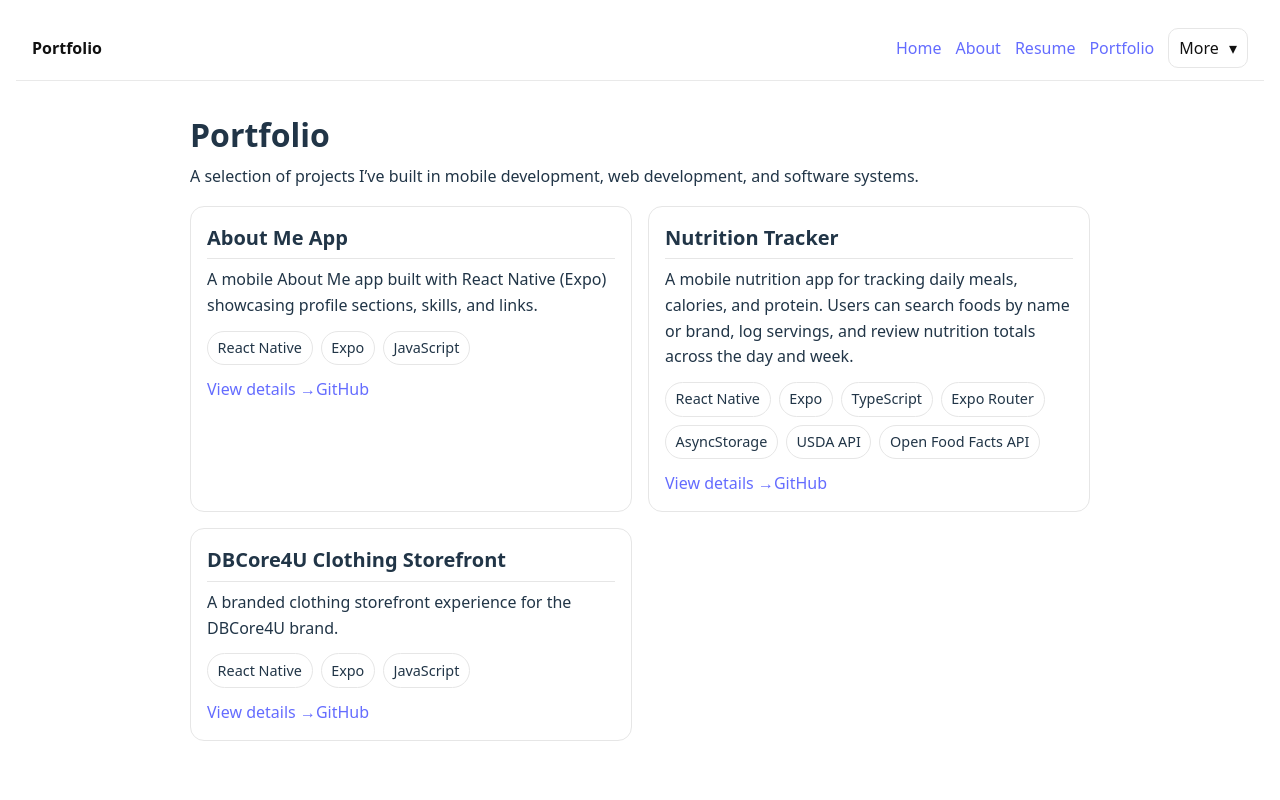
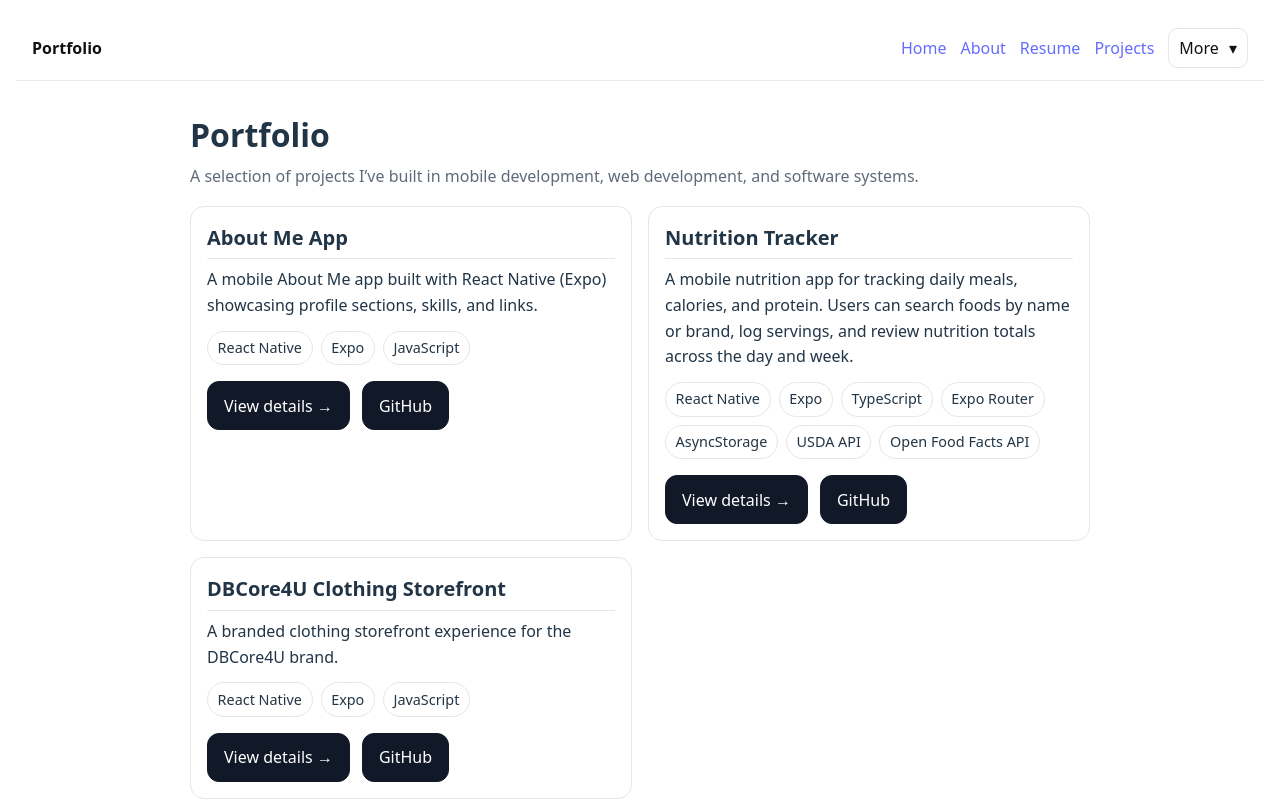
Before and after one commit to isaiahurquilla/Portfolio, a React (Vite) app: page /portfolio in a window 1280 px wide. Shown: the top 800 px of the page. Built offline with nearby package versions, Linux system fonts and the light colour scheme.

Commit message:
linkbuttons

```diff
--- a/src/App.css
+++ b/src/App.css
@@ -380,3 +380,82 @@ label {
     color: #e7e7e7;
   }
 }
+/* ===== Shared UI ===== */
+.muted {
+  color: #5f6b7a;
+}
+
+.btnRow {
+  display: flex;
+  flex-wrap: wrap;
+  gap: 0.75rem;
+  margin-top: 1rem;
+}
+
+.btn {
+  display: inline-flex;
+  align-items: center;
+  justify-content: center;
+  gap: 0.4rem;
+  padding: 0.72rem 1rem;
+  border-radius: 12px;
+  border: 1px solid #111827;
+  background: #111827;
+  color: #ffffff;
+  text-decoration: none;
+  transition: transform 0.16s ease, opacity 0.16s ease, background 0.16s ease;
+}
+
+.btn:hover {
+  color: #ffffff;
+  opacity: 0.95;
+  transform: translateY(-1px);
+}
+
+.btn--secondary {
+  background: #ffffff;
+  color: #111827;
+  border-color: #d7dce3;
+}
+
+.btn--secondary:hover {
+  color: #111827;
+  background: #f6f8fb;
+}
+
+.projectHeader {
+  margin-top: 1rem;
+}
+
+.projectHeader h1 {
+  margin-top: 0;
+}
+
+
+@media (prefers-color-scheme: dark) {
+  .muted {
+    color: #a9b3c1;
+  }
+
+  .btn {
+    background: #e7e7e7;
+    color: #0b0d12;
+    border-color: #e7e7e7;
+  }
+
+  .btn:hover {
+    color: #0b0d12;
+    background: #f3f4f6;
+  }
+
+  .btn--secondary {
+    background: #0f1218;
+    color: #e7e7e7;
+    border-color: #232836;
+  }
+
+  .btn--secondary:hover {
+    color: #e7e7e7;
+    background: #1a2030;
+  }
+}
--- a/src/components/Navbar.jsx
+++ b/src/components/Navbar.jsx
@@ -45,7 +45,7 @@ export default function Navbar() {
             Resume
           </NavLink>
           <NavLink to="/portfolio" className={linkClass}>
-            Portfolio
+            Projects
           </NavLink>
 
           {/* Dropdown (must include Blog) */}
@@ -106,7 +106,7 @@ export default function Navbar() {
             Resume
           </NavLink>
           <NavLink to="/portfolio" className={linkClass} onClick={closeAll}>
-            Portfolio
+            Projects
           </NavLink>
           <NavLink to="/blog" className={linkClass} onClick={closeAll}>
             Blog
--- a/src/data/projects.js
+++ b/src/data/projects.js
@@ -1,4 +1,3 @@
-// src/data/projects.js
 export const projects = [
   {
     id: 1,
@@ -48,8 +47,11 @@ export const projects = [
       "A branded clothing storefront experience for the DBCore4U brand.",
     techStack: ["React Native", "Expo", "JavaScript"],
     image: null,
-    github: "https://github.com/isaiahurquilla/REPO_LINK_HERE",
-    live: "https://dbcore4u.vercel.app/",
+    github: "https://github.com/isaiahurquilla/dbcore4u",
+    live: {
+      url: "https://dbcore4u.vercel.app/",
+      label: "Open Live Site",
+    },
     highlights: [
       "Branded UI and reusable product components",
       "Responsive layout and clean navigation structure",
--- a/src/pages/PortfolioDetail.jsx
+++ b/src/pages/PortfolioDetail.jsx
@@ -1,5 +1,23 @@
 import { Link, useParams } from "react-router-dom";
 import { projects } from "../data/projects";
+
+function normalizeLiveDemo(live) {
+  if (!live) return null;
+
+  if (typeof live === "string") {
+    return {
+      url: live,
+      label: "Open Live Demo",
+    };
+  }
+
+  if (!live.url) return null;
+
+  return {
+    label: "Open Live Demo",
+    ...live,
+  };
+}
 
 export default function PortfolioDetail() {
   const { slug } = useParams();
@@ -12,27 +30,31 @@ export default function PortfolioDetail() {
         <p className="muted">
           No project exists for: <strong>{slug}</strong>
         </p>
-        <Link className="btn" to="/portfolio">
-          ← Back to Portfolio
+        <Link className="btn btn--secondary" to="/portfolio">
+          Back to Portfolio
         </Link>
       </section>
     );
   }
 
+  const liveDemo = normalizeLiveDemo(project.live);
+
   return (
     <section className="page">
-      <Link className="btn" to="/portfolio">
-        ← Back to Portfolio
+      <Link className="btn btn--secondary" to="/portfolio">
+        Back to Portfolio
       </Link>
 
-      <h1 style={{ marginTop: "1rem" }}>{project.title}</h1>
-      <p className="muted">{project.description}</p>
+      <div className="projectHeader">
+        <h1>{project.title}</h1>
+        <p className="muted">{project.description}</p>
+      </div>
 
       <h2>Tech Stack</h2>
       <div className="tagRow">
-        {project.techStack.map((t) => (
-          <span key={t} className="tag">
-            {t}
+        {project.techStack.map((tech) => (
+          <span key={tech} className="tag">
+            {tech}
           </span>
         ))}
       </div>
@@ -41,8 +63,8 @@ export default function PortfolioDetail() {
         <>
           <h2>Highlights</h2>
           <ul>
-            {project.highlights.map((h) => (
-              <li key={h}>{h}</li>
+            {project.highlights.map((highlight) => (
+              <li key={highlight}>{highlight}</li>
             ))}
           </ul>
         </>
@@ -51,18 +73,26 @@ export default function PortfolioDetail() {
       <h2>Links</h2>
       <div className="btnRow">
         {project.github ? (
-          <a className="btn" href={project.github} target="_blank" rel="noreferrer">
+          <a
+            className="btn btn--secondary"
+            href={project.github}
+            target="_blank"
+            rel="noreferrer"
+          >
             GitHub Repo
           </a>
         ) : null}
 
-        {project.live ? (
-          <a className="btn" href={project.live} target="_blank" rel="noreferrer">
-            Live Demo
+        {liveDemo ? (
+          <a
+            className="btn btn--secondary"
+            href={liveDemo.url}
+            target="_blank"
+            rel="noreferrer"
+          >
+            {liveDemo.label}
           </a>
-        ) : (
-          <span className="muted">Live demo: not available</span>
-        )}
+        ) : null}
       </div>
     </section>
   );
```
Lines whose indentation alone changed are shown as unchanged.
